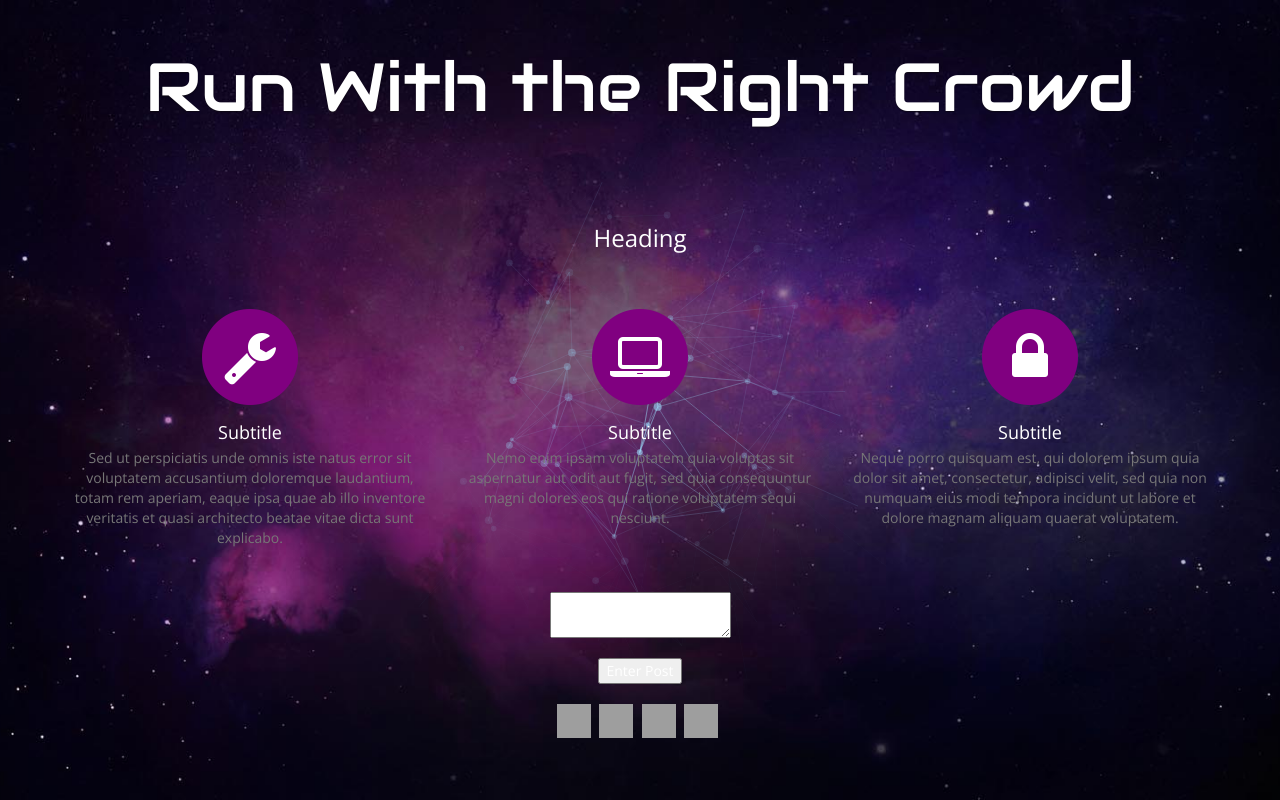
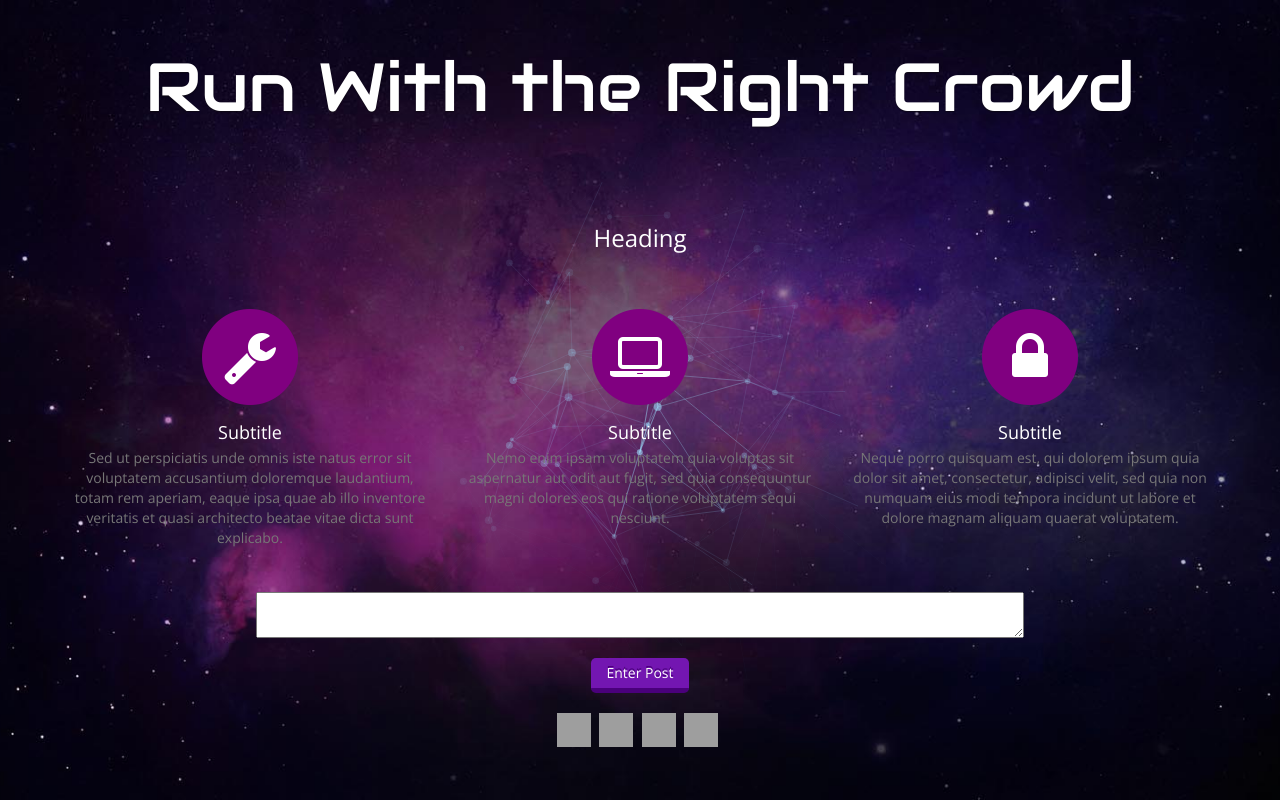
Before and after one commit to x253yang/QHacks, a Flask app: page / in a window 1280 px wide. Run offline with Flask 2, Linux system fonts and the light colour scheme; some libraries are stand-ins or nearby versions; grey boxes are pictures that could not be loaded.

Commit message:
Updated Interface of Home Page

```diff
--- a/static/css/styles.css
+++ b/static/css/styles.css
@@ -23,6 +23,7 @@ h1 {
 	font-weight: 400;
 	font-family: 'Audiowide', cursive;
 	text-shadow: 0px 1px 1px rgba(12, 11, 11, 0.56);
+	line-height: 110%;
 }
 .ie h1 {
 	filter: dropshadow(color=#000000, offx=0, offy=3);
@@ -83,6 +84,34 @@ a:hover {
 a.logo{
 	color: #FFF;
 }
+
+
+
+
+input[type=submit] {
+    padding:5px 15px; background:#ccc; border:0 none;
+    cursor:pointer;
+    -webkit-border-radius: 5px;
+    border-radius: 5px;
+    background-color:#570091;
+}
+
+
+#postButton {
+	color: white;
+	background-color: #7316B1;
+	border-bottom: 5px solid #4A007B;
+	text-shadow: 0px -2px #4A007B;
+}
+
+.postInput {
+  width: 60%;
+}
+
+.fa-circle {
+  background-color: transparent !important;
+}
+
 #header {margin-bottom: 62px;position: relative;width: 100%;height: 110px;line-height: 110px;z-index: 1;}
 .wrapper {
 margin: 0 auto;
```
